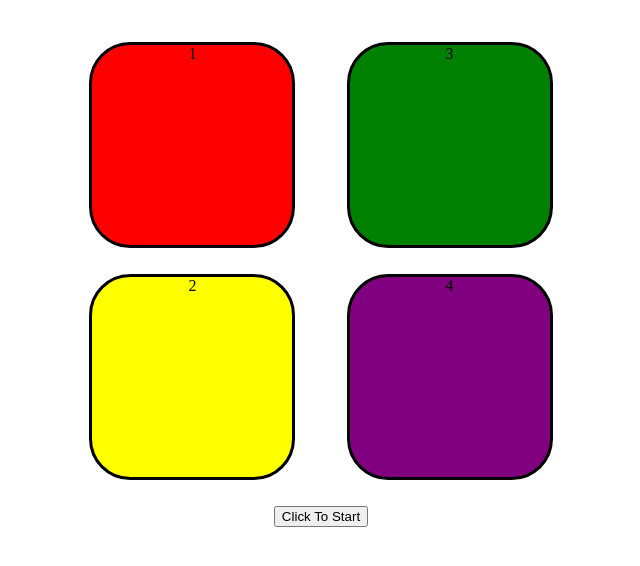
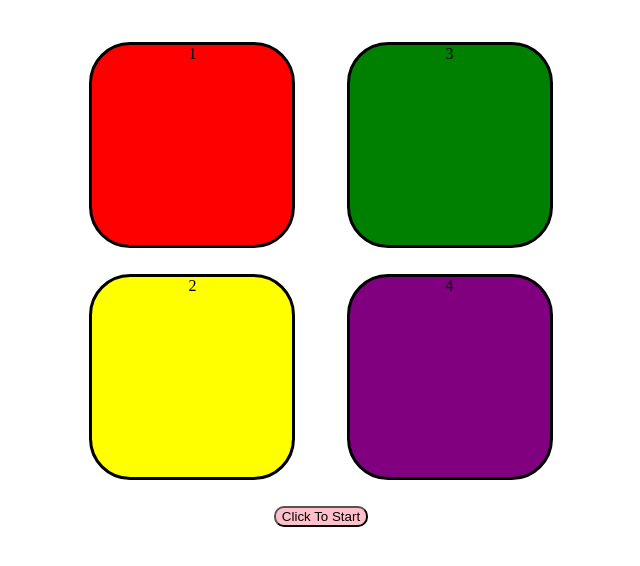
Before and after one commit to nabilroghani/Simon_Says_Game, a plain HTML site: page index.html in a window 1280 px wide. Shown: the part 110-676 px from the top of the page, without its empty margins (319-959 px from the left). Drawn offline with Linux system fonts and the light colour scheme.

Commit message:
Symon Says Game Created By Nabeel Ahmad Roghani

```diff
--- a/pro.css
+++ b/pro.css
@@ -13,6 +13,11 @@ body{
 .btn-container{
     display: flex;
     justify-content: center;
+}
+button{
+    background-color: pink;
+    cursor: pointer;
+    border-radius: 10px;
 }
 .red {
     background-color: red;
```
